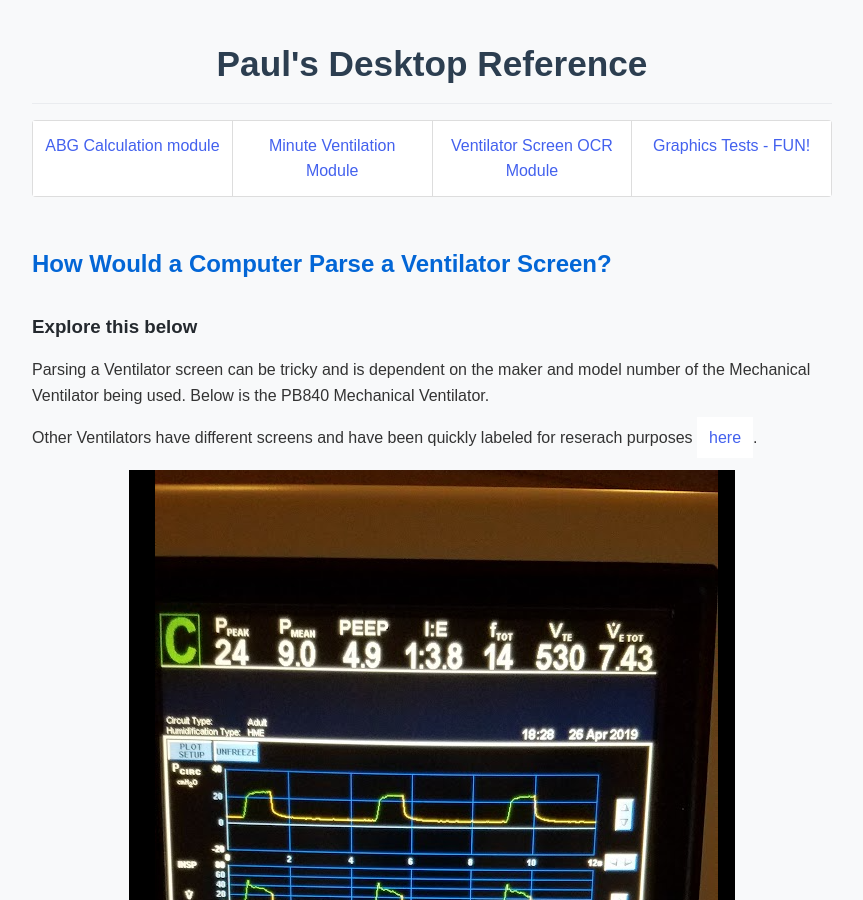
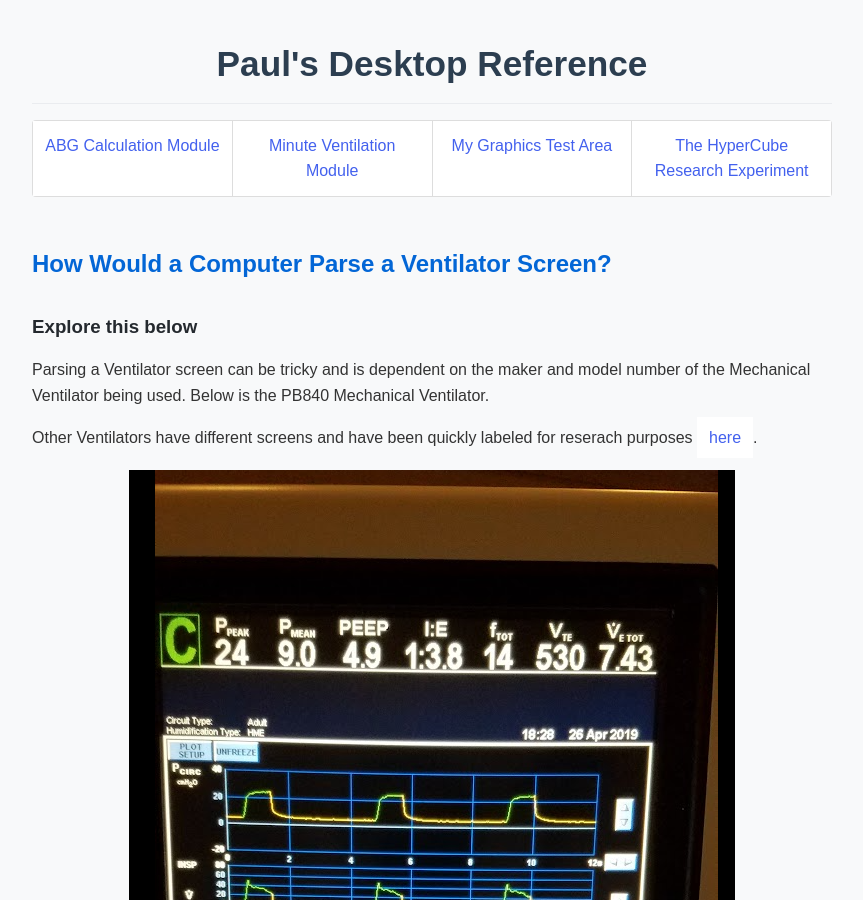
Before and after one commit to ZBZFirst/info, a Jekyll site: the page built from VentScreenOCR.md, in a window 1280 px wide and 900 px high. Shown: the whole window, without its empty margins (208-1071 px from the left). Built offline with Jekyll 4.4.1, drawn with Linux system fonts in a browser that asks for light colours.

Commit message:
Update navigation.yml

```diff
--- a/_data/navigation.yml
+++ b/_data/navigation.yml
@@ -1,8 +1,8 @@
-- name: "ABG Calculation module"
+- name: "ABG Calculation Module"
   url: "/info/ABGpHCalculator.html"
 - name: "Minute Ventilation Module"
   url: "/info/quiz1/MinuteVentilationExplained.html"
-- name: "Ventilator Screen OCR Module"
-  url: "/info/VentScreenOCR.html"
-- name: "Graphics Tests - FUN!"
+- name: "My Graphics Test Area"
+  url: "/info/graphics/graphicsindex.html"
+- name: "The HyperCube Research Experiment"
   url: "/HyperCube/"
```
